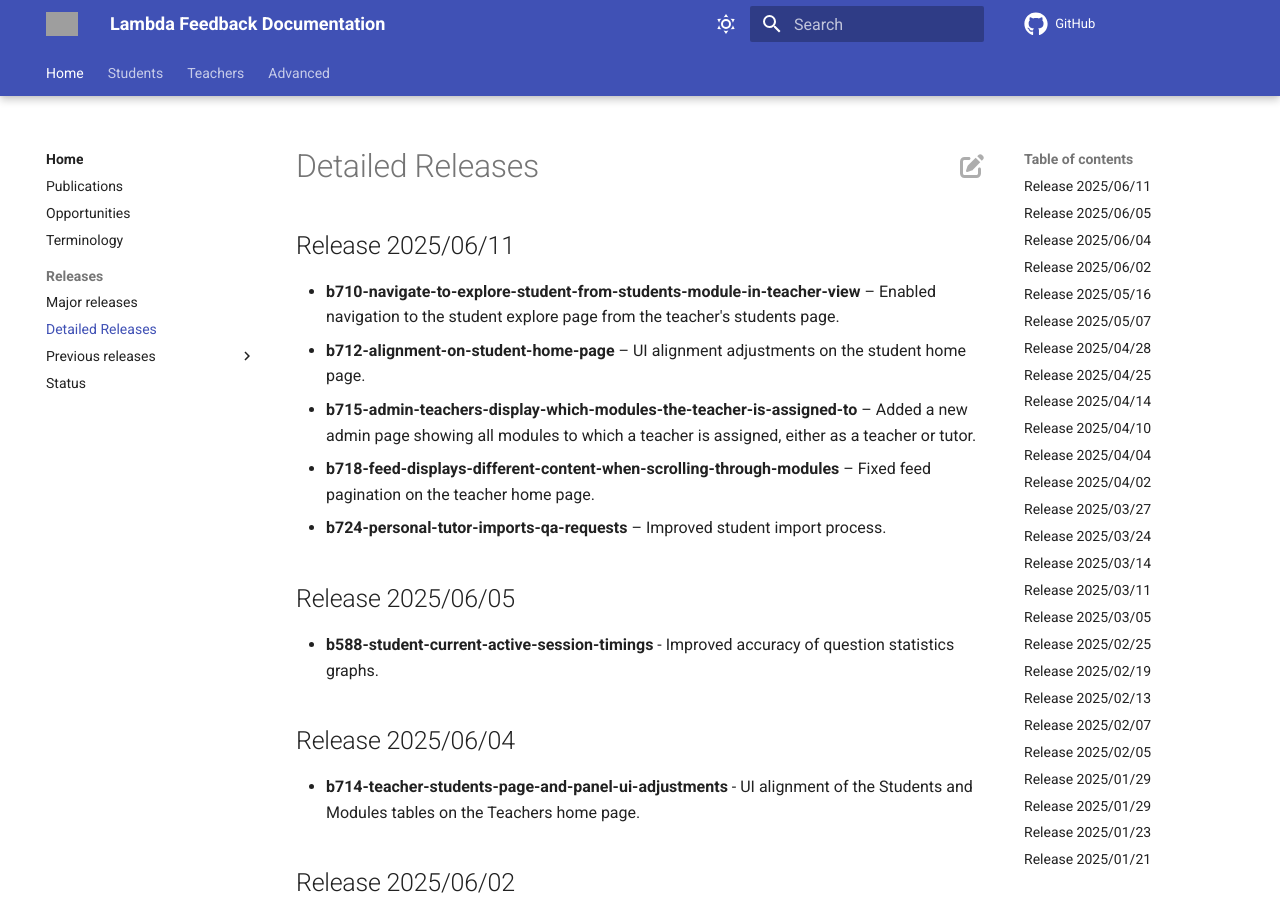
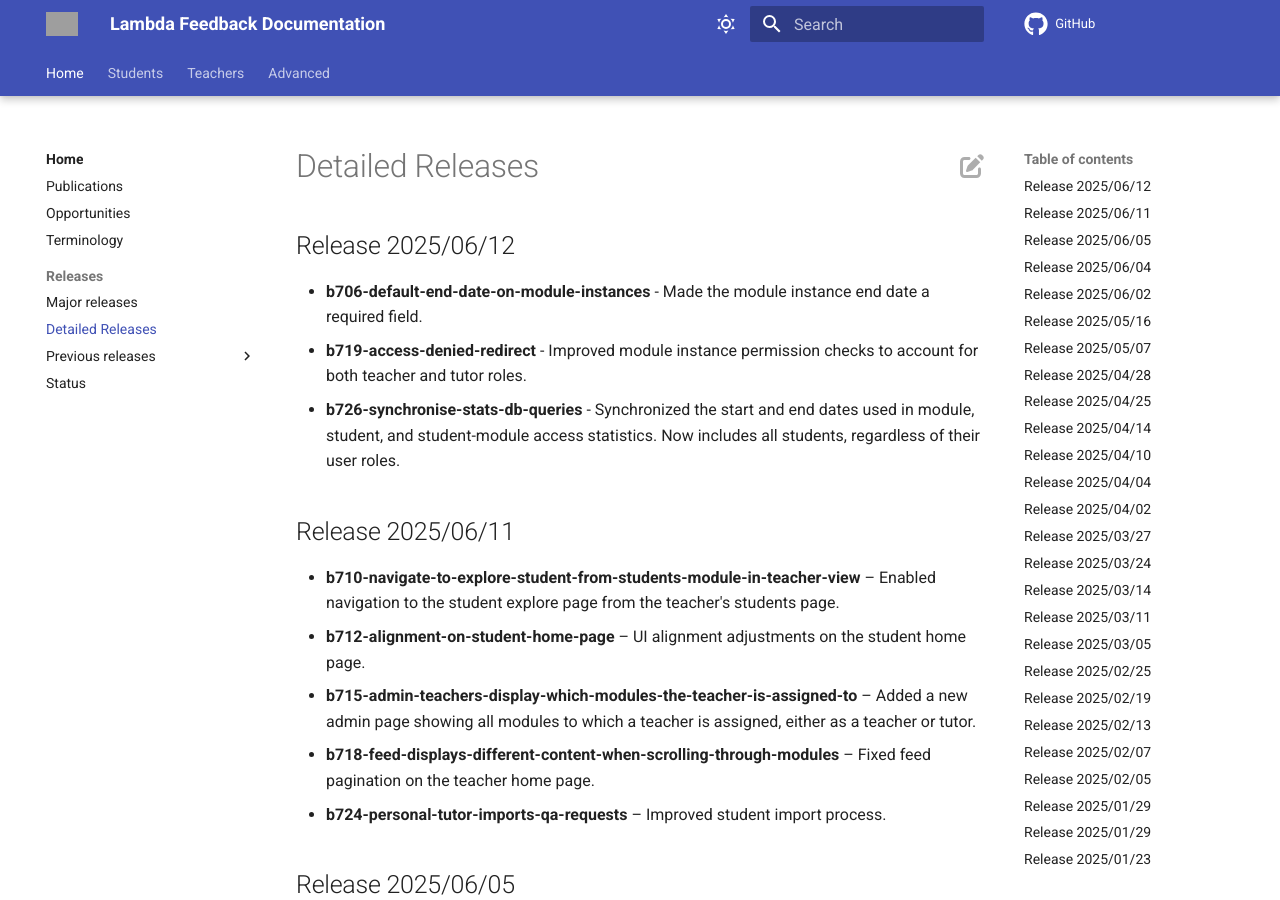
Before and after one commit to lambda-feedback/user-documentation, an MkDocs documentation site: the page built from docs/releases/detailed_releases.md, in a window 1280 px wide and 900 px high. Built offline with MkDocs 1.6.1 and Material for MkDocs 9.7.7, drawn with Linux system fonts in a browser that asks for light colours; comment, search, counter and statistics services are not loaded; grey boxes are pictures that could not be loaded.

Commit message:
Release 2025/06/12 added

```diff
--- a/docs/releases/detailed_releases.md
+++ b/docs/releases/detailed_releases.md
@@ -1,3 +1,9 @@
+## Release 2025/06/12
+
+- **b706-default-end-date-on-module-instances** - Made the module instance end date a required field.
+- **b719-access-denied-redirect** - Improved module instance permission checks to account for both teacher and tutor roles.
+- **b726-synchronise-stats-db-queries** - Synchronized the start and end dates used in module, student, and student-module access statistics. Now includes all students, regardless of their user roles.
+
 ## Release 2025/06/11
 
 - **b710-navigate-to-explore-student-from-students-module-in-teacher-view** – Enabled navigation to the student explore page from the teacher's students page.
```
